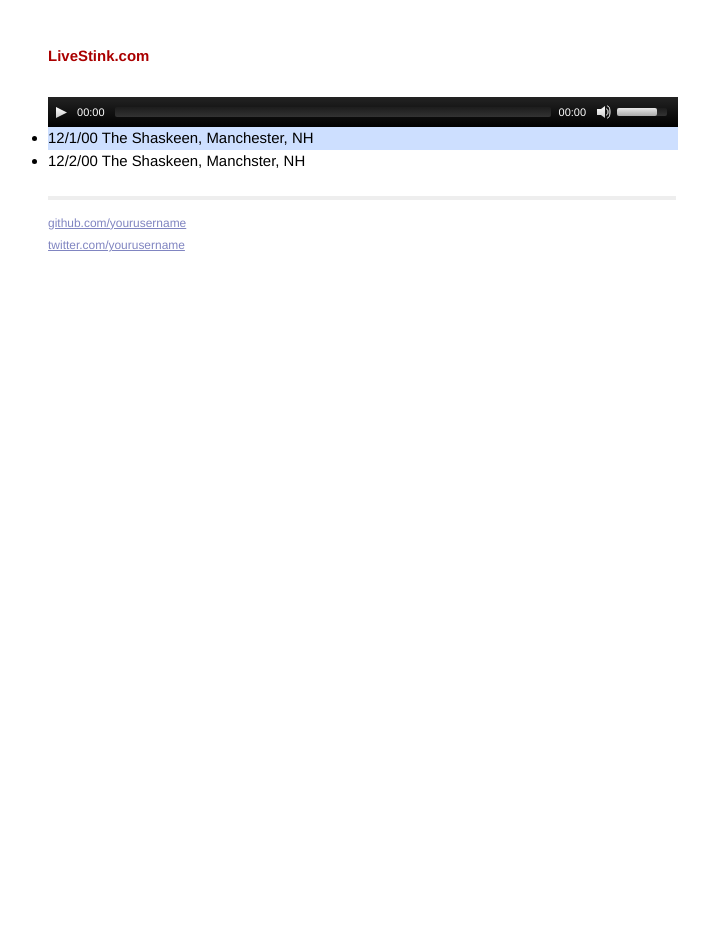
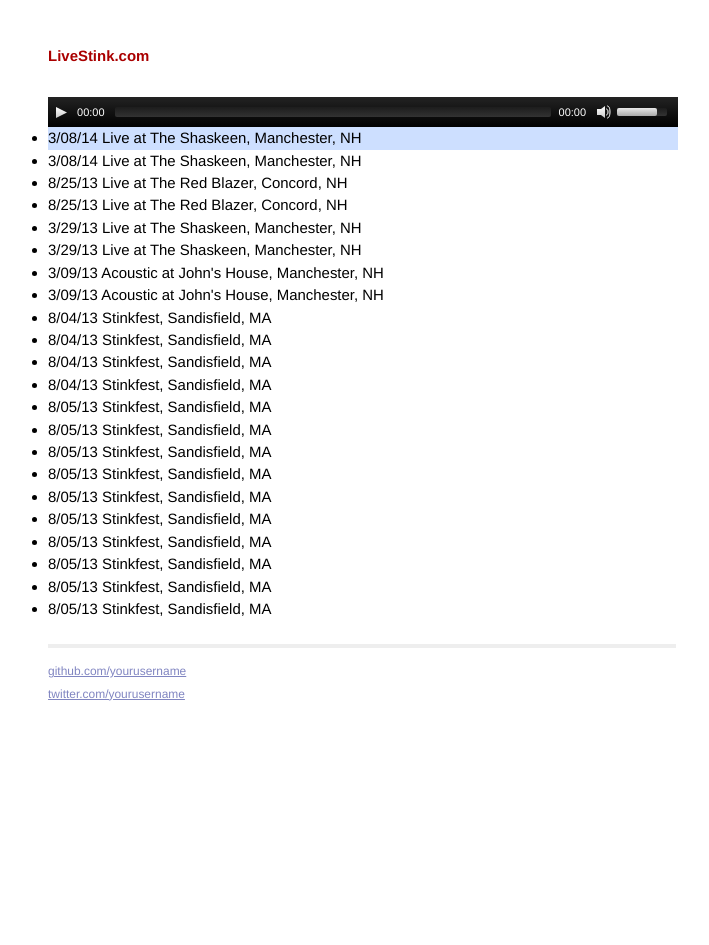
Before and after one commit to carbone/livestink, a Jekyll site: the page built from index.html, in a window 1280 px wide. Shown: the whole page, without its empty margins (278-987 px from the left). Built offline with Jekyll 4.4.1, drawn with Linux system fonts in a browser that asks for light colours; Markdown is read by kramdown in place of the engine named in the settings.

Commit message:
more shows

```diff
--- a/_data/shows.yaml
+++ b/_data/shows.yaml
@@ -1,8 +1,110 @@
 ---
-- date: 12/1/00
-  location: 'The Shaskeen, Manchester, NH'
+- date: '3/08/14'
+  set: Set 1
+  location: 'Live at The Shaskeen, Manchester, NH'
   file: https://s3.amazonaws.com/Stink/stink_2014_03_08_Shaskeen/stink_2014_03_08_set_1.mp3
 
-- date: 12/2/00
-  location: 'The Shaskeen, Manchster, NH'
+- date: '3/08/14'
+  set: Set 2
+  location: 'Live at The Shaskeen, Manchester, NH'
   file: https://s3.amazonaws.com/Stink/stink_2014_03_08_Shaskeen/stink_2014_03_08_set_2.mp3
+
+- date: '8/25/13'
+  set: Set 1
+  location: 'Live at The Red Blazer, Concord, NH'
+  file: https://s3.amazonaws.com/Stink/stink_2013_08_25_Red_Blazer/stink_2013_08_25_set_1.mp3
+
+- date: '8/25/13'
+  set: Set 2
+  location: 'Live at The Red Blazer, Concord, NH'
+  file: https://s3.amazonaws.com/Stink/stink_2013_08_25_Red_Blazer/stink_2013_08_25_set_2.mp3
+
+- date: '3/29/13'
+  set: Set 1
+  location: 'Live at The Shaskeen, Manchester, NH'
+  file: https://s3.amazonaws.com/Stink/stink_2012_03_29_Shaskeen/stink_2013_03_29_set_1.mp3
+
+- date: '3/29/13'
+  set: Set 2
+  location: 'Live at The Shaskeen, Manchester, NH'
+  file: https://s3.amazonaws.com/Stink/stink_2012_03_29_Shaskeen/stink_2013_03_29_set_2.mp3
+
+- date: '3/09/13'
+  set: Set 1
+  location: "Acoustic at John's House, Manchester, NH"
+  file: https://s3.amazonaws.com/Stink/stink_2013_03_09_John%27s/stink_2013_03_09_set_1.mp3
+
+- date: '3/09/13'
+  set: Set 2
+  location: "Acoustic at John's House, Manchester, NH"
+  file: https://s3.amazonaws.com/Stink/stink_2013_03_09_John%27s/stink_2013_03_09_set_2.mp3
+
+- date: '8/04/13'
+  set: 4:39PM
+  location: "Stinkfest, Sandisfield, MA"
+  file: https://s3.amazonaws.com/Stink/stink_2012_08_04_Stinkfest/stink_2012_08_04_439PM.mp3
+
+- date: '8/04/13'
+  set: 8:33PM
+  location: "Stinkfest, Sandisfield, MA"
+  file: https://s3.amazonaws.com/Stink/stink_2012_08_04_Stinkfest/stink_2012_08_04_833PM.mp3
+
+- date: '8/04/13'
+  set: 9:53PM
+  location: "Stinkfest, Sandisfield, MA"
+  file: https://s3.amazonaws.com/Stink/stink_2012_08_04_Stinkfest/stink_2012_08_04_953PM.mp3
+
+- date: '8/04/13'
+  set: 11:34PM
+  location: "Stinkfest, Sandisfield, MA"
+  file: https://s3.amazonaws.com/Stink/stink_2012_08_04_Stinkfest/stink_2012_08_04_1134PM.mp3
+
+- date: '8/05/13'
+  set: 12:54AM
+  location: "Stinkfest, Sandisfield, MA"
+  file: https://s3.amazonaws.com/Stink/stink_2012_08_04_Stinkfest/stink_2012_08_05_1254AM.mp3
+
+- date: '8/05/13'
+  set: 1:11AM
+  location: "Stinkfest, Sandisfield, MA"
+  file: https://s3.amazonaws.com/Stink/stink_2012_08_04_Stinkfest/stink_2012_08_05_0111AM.mp3
+
+- date: '8/05/13'
+  set: 1:51AM
+  location: "Stinkfest, Sandisfield, MA"
+  file: https://s3.amazonaws.com/Stink/stink_2012_08_04_Stinkfest/stink_2012_08_05_0151AM.mp3
+
+- date: '8/05/13'
+  set: 2:25AM
+  location: "Stinkfest, Sandisfield, MA"
+  file: https://s3.amazonaws.com/Stink/stink_2012_08_04_Stinkfest/stink_2012_08_05_0225AM.mp3
+
+- date: '8/05/13'
+  set: 2:58AM
+  location: "Stinkfest, Sandisfield, MA"
+  file: https://s3.amazonaws.com/Stink/stink_2012_08_04_Stinkfest/stink_2012_08_05_0258AM.mp3
+
+- date: '8/05/13'
+  set: 3:23AM
+  location: "Stinkfest, Sandisfield, MA"
+  file: https://s3.amazonaws.com/Stink/stink_2012_08_04_Stinkfest/stink_2012_08_05_0323AM.mp3
+
+- date: '8/05/13'
+  set: 3:53AM
+  location: "Stinkfest, Sandisfield, MA"
+  file: https://s3.amazonaws.com/Stink/stink_2012_08_04_Stinkfest/stink_2012_08_05_0353AM.mp3
+
+- date: '8/05/13'
+  set: 4:22AM
+  location: "Stinkfest, Sandisfield, MA"
+  file: https://s3.amazonaws.com/Stink/stink_2012_08_04_Stinkfest/stink_2012_08_05_0422AM.mp3
+
+- date: '8/05/13'
+  set: 4:50AM
+  location: "Stinkfest, Sandisfield, MA"
+  file: https://s3.amazonaws.com/Stink/stink_2012_08_04_Stinkfest/stink_2012_08_05_0450AM.mp3
+
+- date: '8/05/13'
+  set: 5:00AM
+  location: "Stinkfest, Sandisfield, MA"
+  file: https://s3.amazonaws.com/Stink/stink_2012_08_04_Stinkfest/stink_2012_08_05_0500AM.mp3
```
